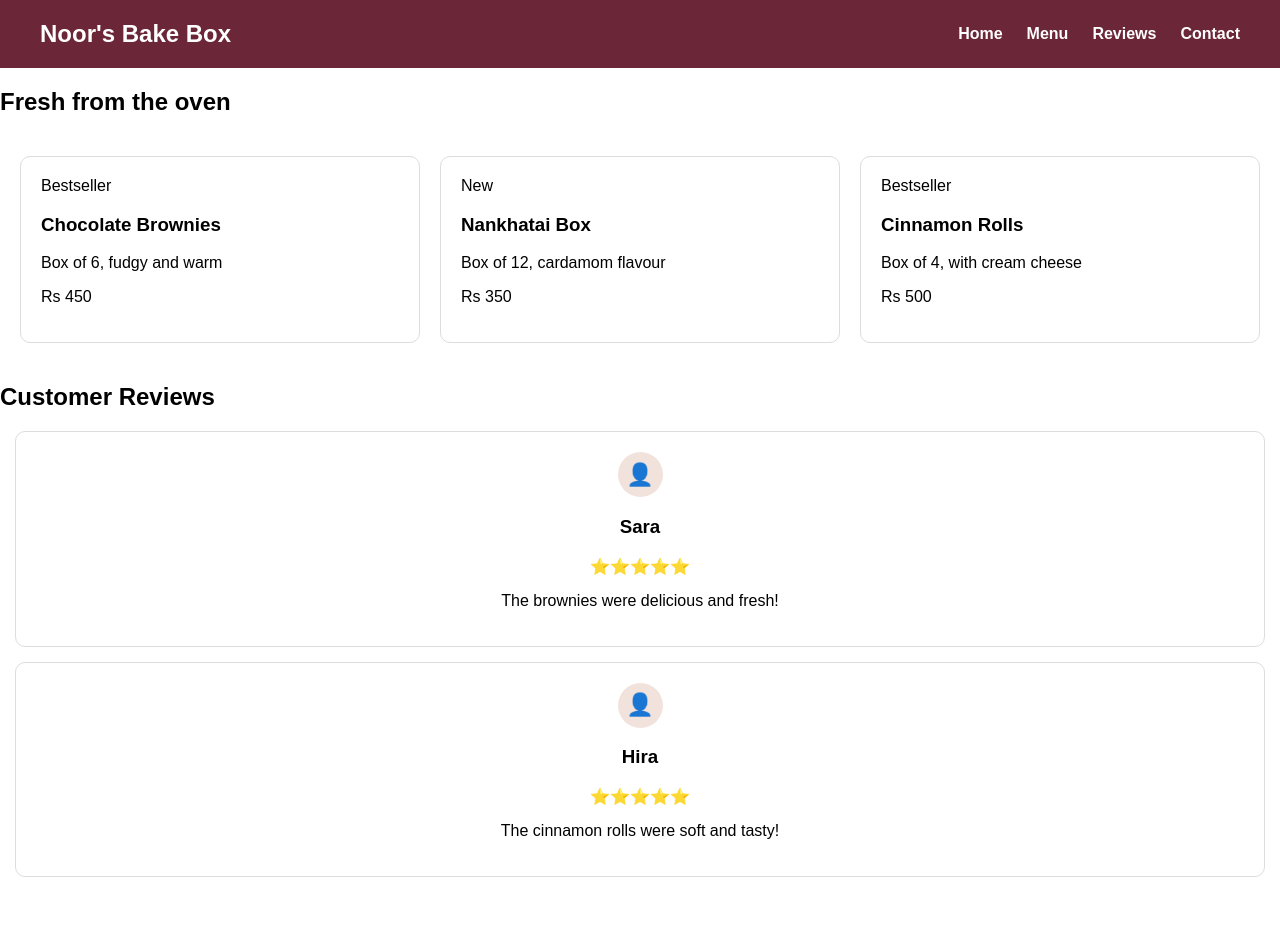
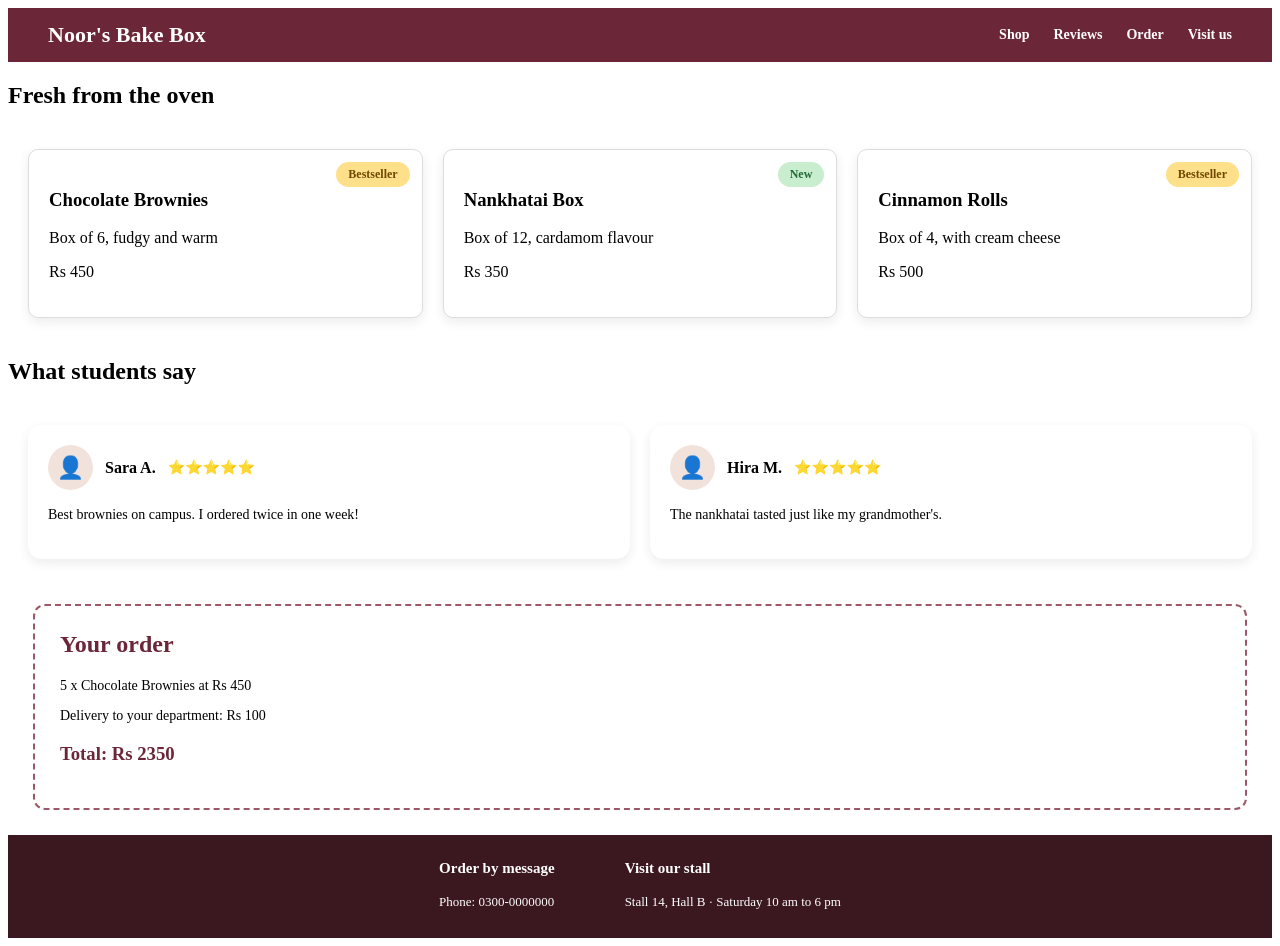
Before and after one commit to ilsasaif/Bake-Box-1, a React (Vite) app: page / in a window 1280 px wide. Before the commit the page ends 892 px from the top, so only its background shows below. Built offline with nearby package versions, Linux system fonts and the light colour scheme.

Commit message:
Finalize Bakery Website Design

```diff
--- a/src/App.css
+++ b/src/App.css
@@ -182,3 +182,19 @@
     border-right-color: var(--border);
   }
 }
+.order-info {
+  background-color: #fff0f0;
+  padding: 25px;
+  margin: 25px;
+  border-radius: 12px;
+  text-align: center;
+}
+
+.footer {
+  background-color: #3b1720;
+  color: white;
+  padding: 30px;
+  display: flex;
+  justify-content: space-around;
+  gap: 20px;
+}
--- a/src/App.jsx
+++ b/src/App.jsx
@@ -1,6 +1,8 @@
 import ShopHeader from "./components/layout/ShopHeader";
 import ProductSection from "./components/products/ProductSection";
 import ReviewSection from "./components/reviews/ReviewSection";
+import OrderInfo from "./components/order/OrderInfo";
+import Footer from "./components/layout/Footer";
 
 function App() {
   return (
@@ -8,6 +10,8 @@ function App() {
       <ShopHeader />
       <ProductSection />
       <ReviewSection />
+      <OrderInfo />
+      <Footer />
     </div>
   );
 }
--- a/src/components/layout/NavLinks.jsx
+++ b/src/components/layout/NavLinks.jsx
@@ -1,10 +1,10 @@
 function NavLinks() {
   return (
     <nav>
-      <a href="#home">Home</a>
-      <a href="#menu">Menu</a>
+      <a href="#shop">Shop</a>
       <a href="#reviews">Reviews</a>
-      <a href="#contact">Contact</a>
+      <a href="#order">Order</a>
+      <a href="#visit">Visit us</a>
     </nav>
   );
 }
--- a/src/components/reviews/ReviewHira.jsx
+++ b/src/components/reviews/ReviewHira.jsx
@@ -4,10 +4,13 @@ import Rating from "./Rating";
 function ReviewHira() {
   return (
     <div className="review-card">
-      <Avatar />
-      <h3>Hira</h3>
-      <Rating />
-      <p>The cinnamon rolls were soft and tasty!</p>
+      <div className="review-header">
+        <Avatar />
+        <h3>Hira M.</h3>
+        <Rating />
+      </div>
+
+      <p>The nankhatai tasted just like my grandmother's.</p>
     </div>
   );
 }
--- a/src/components/reviews/ReviewSara.jsx
+++ b/src/components/reviews/ReviewSara.jsx
@@ -4,10 +4,13 @@ import Rating from "./Rating";
 function ReviewSara() {
   return (
     <div className="review-card">
-      <Avatar />
-      <h3>Sara</h3>
-      <Rating />
-      <p>The brownies were delicious and fresh!</p>
+      <div className="review-header">
+        <Avatar />
+        <h3>Sara A.</h3>
+        <Rating />
+      </div>
+
+      <p>Best brownies on campus. I ordered twice in one week!</p>
     </div>
   );
 }
--- a/src/components/reviews/ReviewSection.jsx
+++ b/src/components/reviews/ReviewSection.jsx
@@ -3,10 +3,10 @@ import ReviewHira from "./ReviewHira";
 
 function ReviewSection() {
   return (
-    <section>
-      <h2>Customer Reviews</h2>
+    <section id="reviews">
+      <h2>What students say</h2>
 
-      <div>
+      <div className="reviews-grid">
         <ReviewSara />
         <ReviewHira />
       </div>
--- a/src/index.css
+++ b/src/index.css
@@ -1,16 +1,7 @@
-* {
-  box-sizing: border-box;
-}
-
-body {
-  margin: 0;
-  font-family: Arial, sans-serif;
-}
-
 header {
   background-color: #6b2638;
   color: white;
-  padding: 20px 40px;
+  padding: 14px 40px;
   display: flex;
   align-items: center;
   justify-content: space-between;
@@ -18,6 +9,7 @@ header {
 
 header h2 {
   margin: 0;
+  font-size: 22px;
 }
 
 nav {
@@ -29,7 +21,14 @@ nav a {
   color: white;
   text-decoration: none;
   font-weight: bold;
-}.products-grid {
+  font-size: 14px;
+}
+
+nav a:hover {
+  color: #ffe08a;
+}
+
+.products-grid {
   display: grid;
   grid-template-columns: repeat(3, 1fr);
   gap: 20px;
@@ -63,3 +62,142 @@ nav a {
 .rating {
   margin: 10px 0;
 }
+.order-info {
+  background-color: #ffffff;
+  border: 2px dashed #9b5968;
+  padding: 25px;
+  margin: 25px;
+  border-radius: 12px;
+  text-align: left;
+}
+
+.order-info h2 {
+  color: #6b2638;
+  margin-top: 0;
+}
+
+.order-info p {
+  font-size: 14px;
+}
+
+.order-info h3 {
+  color: #6b2638;
+}
+
+.footer {
+  background-color: #3b1720;
+  color: white;
+  padding: 25px 40px;
+  display: flex;
+  justify-content: center;
+  gap: 70px;
+  font-size: 13px;
+}
+
+.footer h3 {
+  font-size: 15px;
+  margin-top: 0;
+}
+
+.footer p {
+  line-height: 1.6;
+  margin-bottom: 0;
+}
+
+.product-card {
+  position: relative;
+  background-color: #ffffff;
+  border-radius: 14px;
+  padding: 25px;
+  box-shadow: 0 4px 12px rgba(0, 0, 0, 0.08);
+}
+
+/* Badges */
+.badge {
+  position: absolute;
+  top: 12px;
+  right: 12px;
+  padding: 5px 12px;
+  border-radius: 20px;
+  font-size: 12px;
+  font-weight: bold;
+}
+
+.bestseller {
+  background-color: #ffe08a;
+  color: #704900;
+}
+
+.new {
+  background-color: #c9edcf;
+  color: #236b35;
+}/* Reviews Section */
+.reviews-grid {
+  display: flex;
+  gap: 20px;
+  padding: 20px;
+}
+
+.review-card {
+  flex: 1;
+  background-color: white;
+  border: none;
+  border-radius: 14px;
+  padding: 20px;
+  margin: 0;
+  text-align: left;
+  box-shadow: 0 4px 12px rgba(0, 0, 0, 0.08);
+}
+
+.review-header {
+  display: flex;
+  align-items: center;
+  gap: 12px;
+}
+
+.review-header h3 {
+  margin: 0;
+  font-size: 16px;
+}
+
+.review-header .avatar {
+  margin: 0;
+  flex-shrink: 0;
+}
+
+.review-header .rating {
+  margin: 0;
+  font-size: 14px;
+}
+
+.review-card p {
+  font-size: 14px;
+  line-height: 1.5;
+}
+@media (max-width: 700px) {
+  header {
+    flex-direction: column;
+    gap: 15px;
+    padding: 18px;
+  }
+
+  nav {
+    flex-wrap: wrap;
+    justify-content: center;
+    gap: 15px;
+  }
+
+  .products-grid {
+    grid-template-columns: 1fr;
+  }
+
+  .reviews-grid {
+    flex-direction: column;
+  }
+
+  .footer {
+    flex-direction: column;
+    gap: 20px;
+    padding: 25px;
+  }
+}
```
